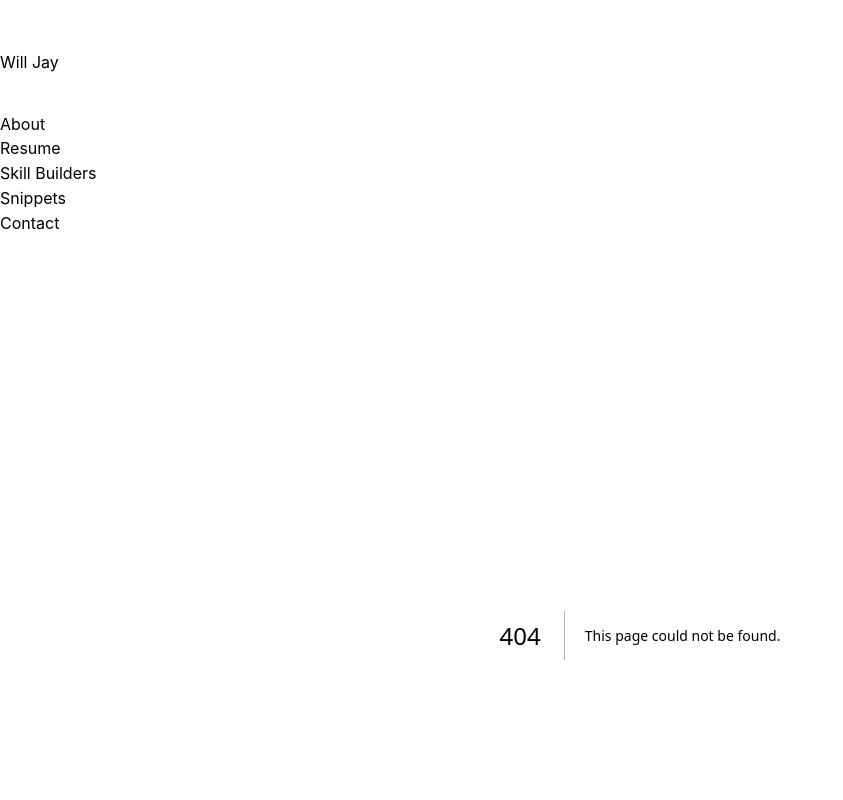
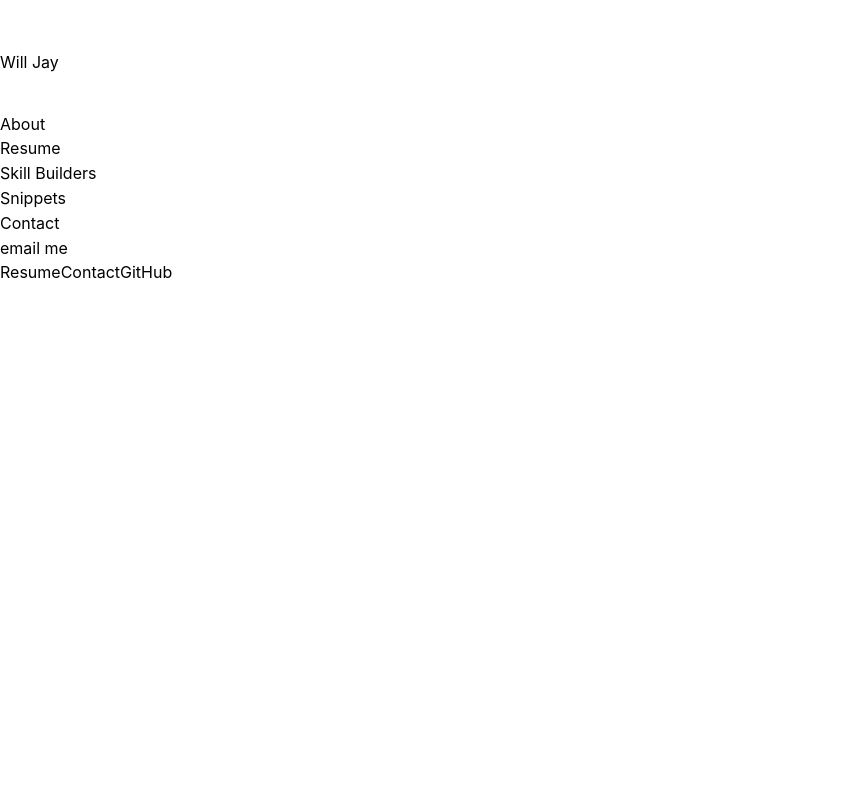
Before and after one commit to bigjollygiant14/will-jay-profile, a Next.js app: page /contact in a window 1280 px wide. Before the commit this address had no page. Shown: the top 800 px of the page, without its empty margins (0-843 px from the left). Built offline with nearby package versions, Linux system fonts and the light colour scheme; a small style sheet from the web is missing.

Commit message:
updated readme w remaining tasks

```diff
--- /dev/null
+++ b/src/app/contact/page.tsx
@@ -0,0 +1,15 @@
+import React from "react";
+
+const Contact: React.FC = () => {
+  return (
+    <div className="flex flex-col min-h-screen text-white bg-gray-800">
+      <section className="p-10 bg-white text-black">
+        <ul>
+          <li><a href="mailto:jaywa14@gmail.com">email me</a></li>
+        </ul>
+      </section>
+    </div>
+  );
+};
+
+export default Contact;
```
